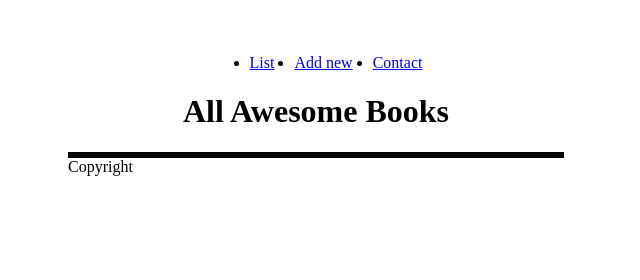
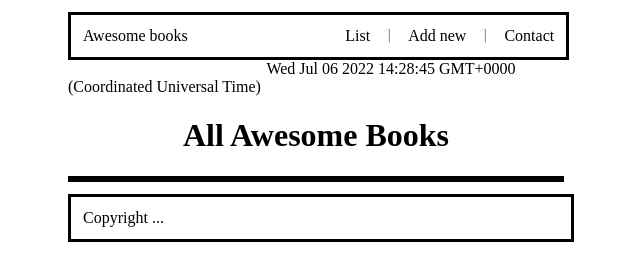
Before and after one commit to TuyishimireEric/Awesome-Book, a website: page index.html in a window 1280 px wide. Shown: the whole page, without its empty margins (324-964 px from the left). Drawn offline with Linux system fonts and the light colour scheme.

Commit message:
Updated html, css & js files

```diff
--- a/index.html
+++ b/index.html
@@ -8,13 +8,17 @@
     <title>Awesome BookList</title>
 </head>
 <body>
-    <nav>
-        <ul>
-            <li class="nav-item1"><a href="#table-section">List</a></li>
-            <li class="nav-item2"><a href="#addbook">Add new</a></li>
-            <li class="nav-item3"><a href="#contact">Contact</a></li>
-        </ul>
-    </nav>
+    <div class="head">
+        <p>Awesome books</p>
+        <nav>
+            <ul class="nav">
+                <li class="nav-item1"><a href="#table-section">List</a></li><hr>
+                <li class="nav-item2"><a href="#addbook">Add new</a></li><hr>
+                <li class="nav-item3"><a href="#contact">Contact</a></li>
+            </ul>
+        </nav>
+    </div>
+    <span id='date-time'></span>
     <div id="table-section" class="table-section">
     <h1>All Awesome Books</h1>
     <table class="book-list"></table>
@@ -36,11 +40,11 @@
         <p>Do you have any questions or just want to say "Hello"?<br>You can reach out to us!</p>
         <ul>
             <li>Our email: ericandsharon@gmail.com</li>
-            <li>Our phone number: 012345678</li>
+            <li>Our phone number: 012345678 </li>
             <li>Our address: Kilimani, 80, 0100 Nairobi, Kenya </li>
         </ul>
     </div>
-    <footer>Copyright</footer>
+    <footer>Copyright ...</footer>
 <script src="scripts/index.js"></script>
 </body>
 </html>
--- a/scripts/index.js
+++ b/scripts/index.js
@@ -83,10 +83,13 @@ listLink.addEventListener('click', () => {
 addLink.addEventListener('click', () => {
   addSection.style.display = 'block';
   tableSection.style.display = 'none';
+  contactSection.style.display = 'none';
 });
 contactLink.addEventListener('click', () => {
   addSection.style.display = 'none';
   tableSection.style.display = 'none';
   contactSection.style.display = 'block';
 });
+
+document.getElementById('date-time').innerHTML=new Date();
 /* eslint-enable max-classes-per-file */
--- a/style.css
+++ b/style.css
@@ -1,12 +1,41 @@
 body {
-  padding: 30px 30%;
+  padding: 4px 30%;
 }
 
-ul {
+.head {
+  display: flex;
+  justify-content: space-between;
+  width: 95%;
+  height: 40px;
+  padding: 1px 12px;
+  align-items: center;
+  border: 3px solid black;
+}
+
+.nav {
   display: flex;
   flex-direction: row;
   justify-content: center;
-  gap: 20px;
+  gap: 12px;
+  list-style-type: none;
+}
+
+hr {
+  width: 12px;
+  transform: rotate(90deg);
+}
+
+a {
+  text-decoration: none;
+  color: black;
+}
+
+a:hover {
+  color: blue;
+}
+
+span {
+  margin-left: 40%;
 }
 
 .addbook,
@@ -66,3 +95,13 @@ h1 {
   box-shadow: 2px 2px;
   margin-left: 25%;
 }
+
+footer {
+  display: flex;
+  width: 96%;
+  margin-top: 12px;
+  height: 40px;
+  padding: 1px 12px;
+  align-items: center;
+  border: 3px solid black;
+}
```
